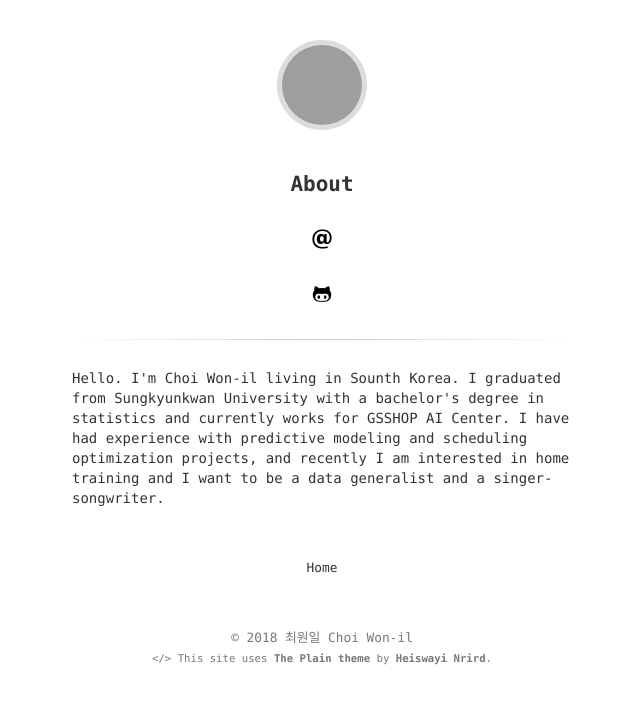
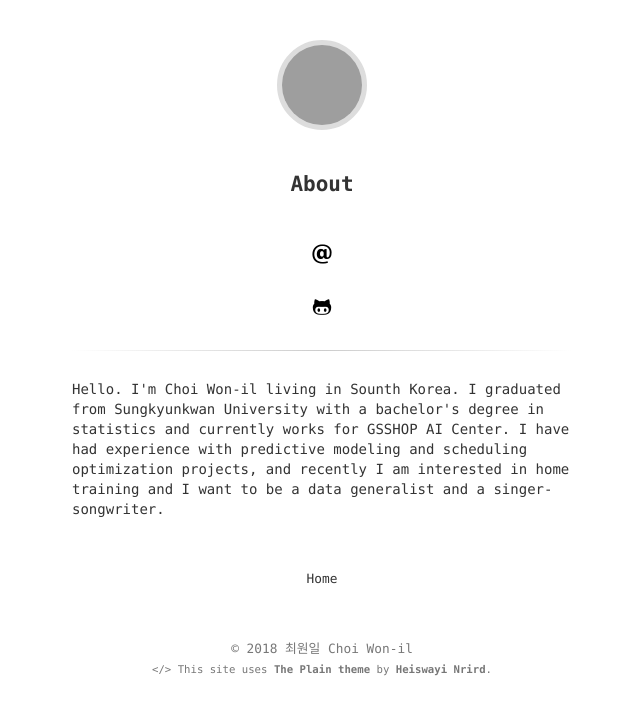
Before and after one commit to 11wi/11wi.github.io, a Jekyll site: the page built from about.html, in a window 1280 px wide. Shown: the top 715 px of the page, without its empty margins (318-958 px from the left). Built offline with Jekyll 4.4.1, drawn with Linux system fonts in a browser that asks for light colours; some web fonts are replaced; grey boxes are pictures that could not be loaded.

Commit message:
fix github

```diff
--- a/about.html
+++ b/about.html
@@ -5,12 +5,18 @@
 
 <article>
 	<h1 class="title">{{ page.title }}</h1>
+    <div class="center">
+        <h2>
         <a href="mailto:be.data.analyst.11@gmail.com" target="_blank" class="image">
         	<img src="../assets/email.png" alt="{% if include.alt %}{{ include.alt }}{% else %}Image{% endif %}">
         </a>
         <a href="https://github.com/{{ site.github_username }}" target="_blank" class="image">
             <img src="../assets/github.png" alt="{% if include.alt %}{{ include.alt }}{% else %}Image{% endif %}">
         </a>
+    </h2>
+    </div>
+
+
 	<div class="divider"></div>
 
 Hello.
```
Lines whose indentation alone changed are shown as unchanged.
